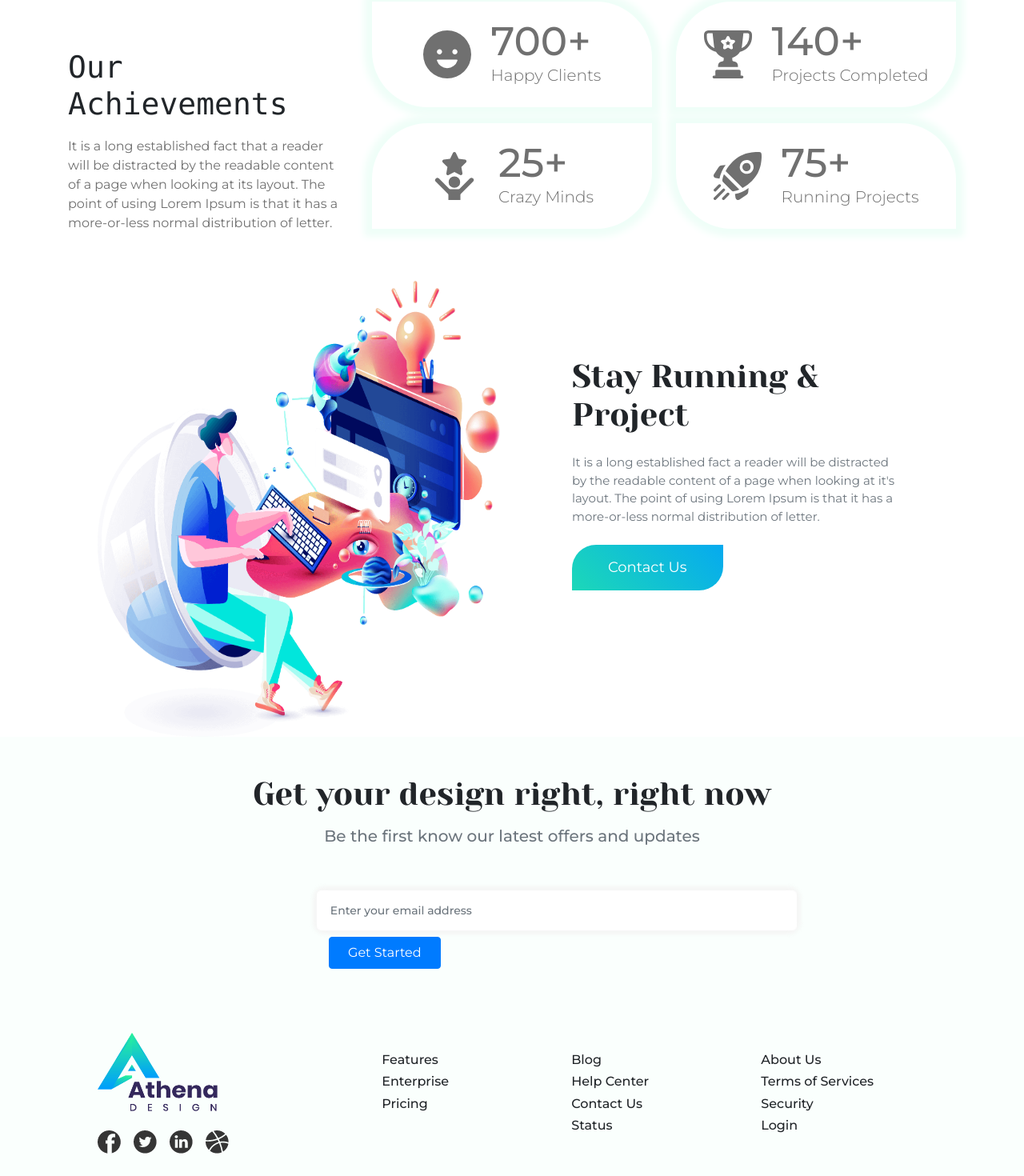
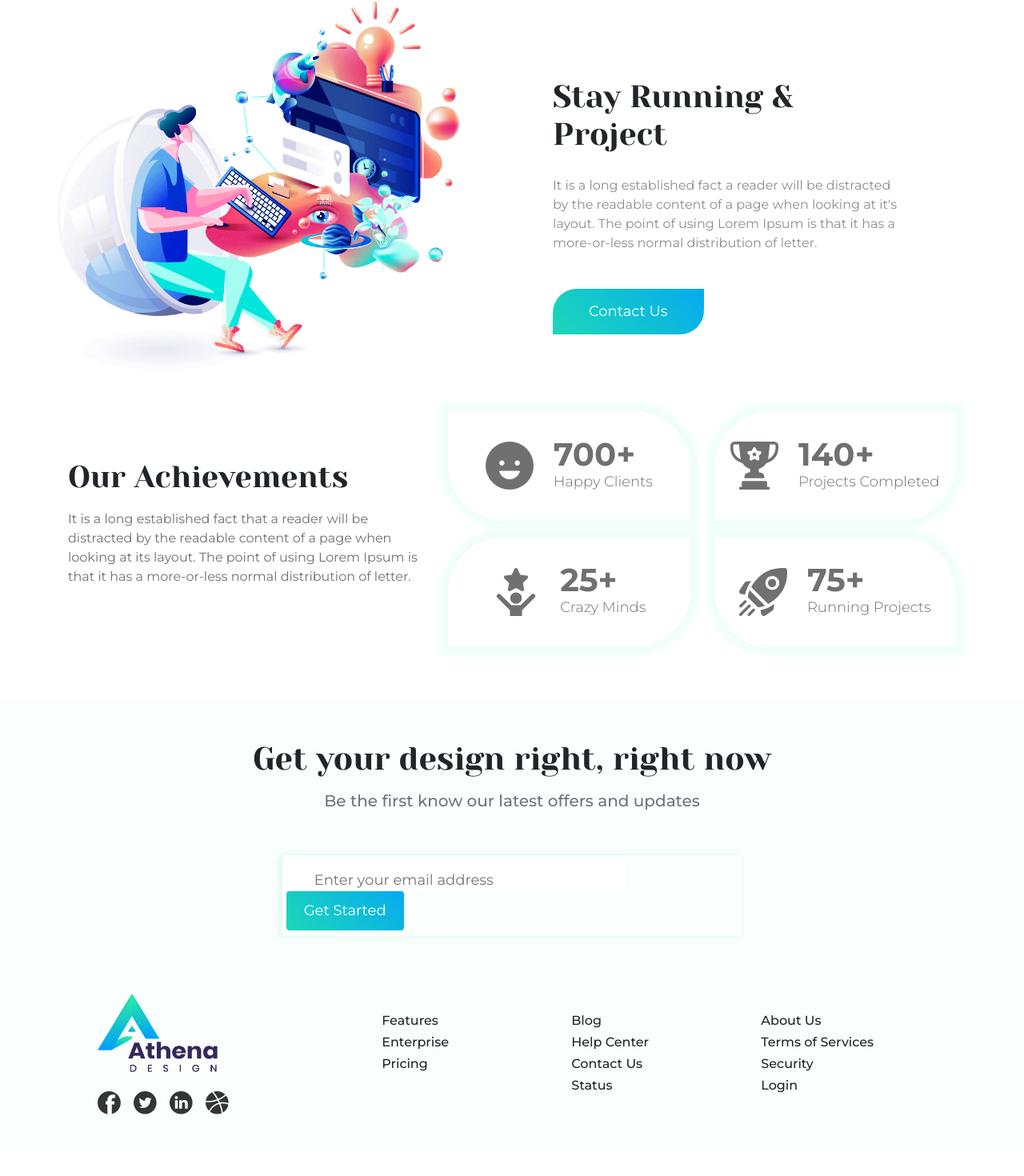
Before and after one commit to masum065/athena-client, a React (Create React App) app: page / in a window 1280 px wide. Shown: the part 935-2405 px from the top of the page at 80% size. After the commit the page ends 2376 px from the top, so only its background shows below. Built offline with nearby package versions, Linux system fonts and the light colour scheme.

Commit message:
Fixed Call to action area

```diff
--- a/src/App.js
+++ b/src/App.js
@@ -8,8 +8,8 @@ function App() {
 	return (
 		<>
 			<Header />
+			<StayRunning />
 			<Achivment />
-			<StayRunning />
 			<Footer />
 		</>
 	);
--- a/src/Componnets/Achivment/Achivment/Achivment.js
+++ b/src/Componnets/Achivment/Achivment/Achivment.js
@@ -31,9 +31,9 @@ const Achivment = () => {
 		},
 	];
 	return (
-		<Container>
+		<Container className='py-5'>
 			<Row>
-				<Col lg={4}>
+				<Col lg={5}>
 					<div className='achivment-title'>
 						<h2>Our Achievements</h2>
 						<p>
@@ -45,7 +45,7 @@ const Achivment = () => {
 						</p>
 					</div>
 				</Col>
-				<Col lg={8}>
+				<Col lg={7}>
 					<Row className='achivment-wraper'>
 						{achivments.map((achivment, index) => (
 							<AchivmentCard key={index} achivment={achivment} />
--- a/src/Componnets/Achivment/Achivment/Achivment.scss
+++ b/src/Componnets/Achivment/Achivment/Achivment.scss
@@ -15,7 +15,6 @@
 .achivment-title{
     padding: 60px 0;
     h2{
-        font-family: source-code-pro, Menlo, Monaco, Consolas, 'Courier New', monospace;
         font-size: 38px;
     }
 
--- a/src/Componnets/Achivment/AchivmentCard/AchivmentCard.scss
+++ b/src/Componnets/Achivment/AchivmentCard/AchivmentCard.scss
@@ -2,7 +2,7 @@
 .achivment-card {
     background: #fff;
     display: flex;
-    padding: 20px;
+    padding: 30px 20px;
     justify-content: center;
     align-items: center;
     border-radius: 0 70px;
@@ -26,11 +26,12 @@
 
     h4 {
         color: #707070;
-        font-size: 50px;
+        font-size: 40px;
+        font-weight: bold;
 
         span {
             display: block;
-            font-size: 20px;
+            font-size: 18px;
             font-weight: 300;
         }
     }
--- a/src/Componnets/Footer/Footer.js
+++ b/src/Componnets/Footer/Footer.js
@@ -5,54 +5,58 @@ import fb from '../../images/facebook-logo-in-circular-shape@2x.png';
 import twitter from '../../images/twitter (4)@2x.png';
 import linkedIn from '../../images/linkedin (2)@2x.png';
 import dribble from '../../images/dribbble (1)@2x.png';
+import MainButton from '../Shared/MainButton/MainButton';
 
 const Footer = () => {
 	return (
-        <div className="" style={{backgroundColor: "#FAFFFD"}}>
-            <div className="col-md-10 mx-auto col-sm-12 py-5">
-                <h1 className="text-center">Get your design right, right now</h1>
-                <h5 className="text-center text-muted mt-3">Be the first know our latest offers and updates</h5>
-                <div className="col-md-6 mx-auto py-5">
-                <div className="row">
-                    <div className="col-md-8">
-                        <div class="input-group input-group-lg  footer-input text-center">
-                        <input type="text" className="form-control py-4" placeholder="Enter your email address" aria-label="Sizing example input" aria-describedby="inputGroup-sizing-lg"/>
-
-                        </div>
-
+		<div className='' style={{ backgroundColor: '#FAFFFD' }}>
+			<div className='col-md-10 mx-auto col-sm-12 py-5'>
+				<h1 className='text-center'>
+					Get your design right, right now
+				</h1>
+				<h5 className='text-center text-muted mt-3'>
+					Be the first know our latest offers and updates
+				</h5>
+				<div className='col-md-7 mx-auto py-5'>
+					<div className='cta-area'>
+						<input
+							type='email'
+							placeholder='Enter your email address'
+							aria-label='Sizing example input'
+							aria-describedby='inputGroup-sizing-lg'
+						/>
+						<MainButton>Get Started</MainButton>
 					</div>
 				</div>
-                    <div className="col-md-4">
-                        <div class=" py-2 footer-btn-div">
-                                <button className="btn btn-primary footer-btn">Get Started</button>
+				<div className='footer-part'>
+					<div className='row'>
+						<div className='col-md-4 col-12 col-sm-12'>
+							<div className='my-4'>
+								<img
+									style={{ height: '98px', width: '150px' }}
+									src={logo}
+									alt=''
+								/>
 							</div>
+							<img className='mr-3' src={fb} alt='' />
+							<img className='mr-3' src={twitter} alt='' />
+							<img className='mr-3' src={linkedIn} alt='' />
+							<img src={dribble} alt='' />
 						</div>
-                </div>
-                <div className="footer-part">
-                    <div className="row">
-                    <div className="col-md-4 col-12 col-sm-12">
-                        <div className='my-4'>
-                        <img style={{height: '98px', width: '150px'}} src={logo} alt=""/>
-                        </div>
-                        <img className='mr-3' src={fb} alt=""/>
-                        <img className='mr-3' src={twitter} alt=""/>
-                        <img className='mr-3' src={linkedIn} alt=""/>
-                        <img src={dribble} alt=""/>
-                    </div>
-                    <div className="col-md-8 mt-5 col-12 col-sm-12">
-                        <div className="row">
-                        <div className="col-md-4">
+						<div className='col-md-8 mt-5 col-12 col-sm-12'>
+							<div className='row'>
+								<div className='col-md-4'>
 									<h6>Features</h6>
 									<h6>Enterprise</h6>
 									<h6>Pricing</h6>
 								</div>
-                        <div className="col-md-4">
+								<div className='col-md-4'>
 									<h6>Blog</h6>
 									<h6>Help Center</h6>
 									<h6>Contact Us</h6>
 									<h6>Status</h6>
 								</div>
-                        <div className="col-md-4">
+								<div className='col-md-4'>
 									<h6>About Us</h6>
 									<h6>Terms of Services</h6>
 									<h6>Security</h6>
--- a/src/Componnets/Footer/Footer.scss
+++ b/src/Componnets/Footer/Footer.scss
@@ -10,10 +10,27 @@
     font-size: 14px!important;
     font-weight: 500;
 }
-.footer-btn-div{
-
-}
 .footer-btn{
     height: 40px;
     width: 140px;
 }
+
+.cta-area {
+    position: relative;
+    box-shadow: -3px 0px 10px #30bb8d29;
+    padding: 7px 5px;
+    border-radius: 2px;
+
+    input {
+        width: 75%;
+        border: none;
+        padding: 11px 15px 0 35px;
+        color: #353535;
+        font-size: 18px;
+    }
+    button {
+        border-radius: 0;
+        padding: 11px 22px;
+        border-radius: 4px;
+    }
+}
--- a/src/Componnets/StayRunning/StayRunning.js
+++ b/src/Componnets/StayRunning/StayRunning.js
@@ -6,16 +6,26 @@ import MainButton from '../Shared/MainButton/MainButton';
 const StayRunning = () => {
 	return (
 		<div>
-            <div className="col-md-10 mx-auto">
-            <div className="row">
-                <div className="col-md-6 col-sm-12 col-12">
-                    <img className='img-responsive img-fluid'  style={{height:'570px', width:'670px'}} src={stayRunningImg} alt=""/>
+			<div className='col-md-10 mx-auto'>
+				<div className='row'>
+					<div className='col-md-6 col-sm-12 col-12'>
+						<img
+							className='say-runnig-img img-responsive img-fluid'
+							src={stayRunningImg}
+							alt=''
+						/>
 					</div>
-                <div className="col-12 col-sm-12 col-md-6">
-                    <div className="col-md-11 mx-auto">
-                    <div className="ml-4 d-flex align-content-center flex-wrap mt-5 py-5">
-                        <h1>Stay Running & Project</h1>
-                        <p className="text-muted sr-p mt-3 mb-4">It is a long established fact a reader will be distracted by the readable content of a page when looking at it's layout. The point of using Lorem Ipsum is that it has a more-or-less normal distribution of letter.</p>
+					<div className='col-12 col-sm-12 col-md-6'>
+						<div className='col-md-11 mx-auto'>
+							<div className='say-hello-content d-flex align-content-center flex-wrap mt-5 py-5'>
+								<h2>Stay Running & Project</h2>
+								<p>
+									It is a long established fact a reader will
+									be distracted by the readable content of a
+									page when looking at it's layout. The point
+									of using Lorem Ipsum is that it has a
+									more-or-less normal distribution of letter.
+								</p>
 								<MainButton>Contact Us</MainButton>
 							</div>
 						</div>
--- a/src/Componnets/StayRunning/StayRunning.scss
+++ b/src/Componnets/StayRunning/StayRunning.scss
@@ -1,3 +1,18 @@
 .sr-p{
     font-size: 15px;
 }
+
+.say-runnig-img{
+    margin-left: -10%;
+}
+
+.say-hello-content{
+    h2{
+        font-size: 39px;
+    }
+    p{
+        color: #8D8D8D;
+        margin-top: 20px;
+        margin-bottom: 45px;
+    }
+}
```
Lines whose indentation alone changed are shown as unchanged.
